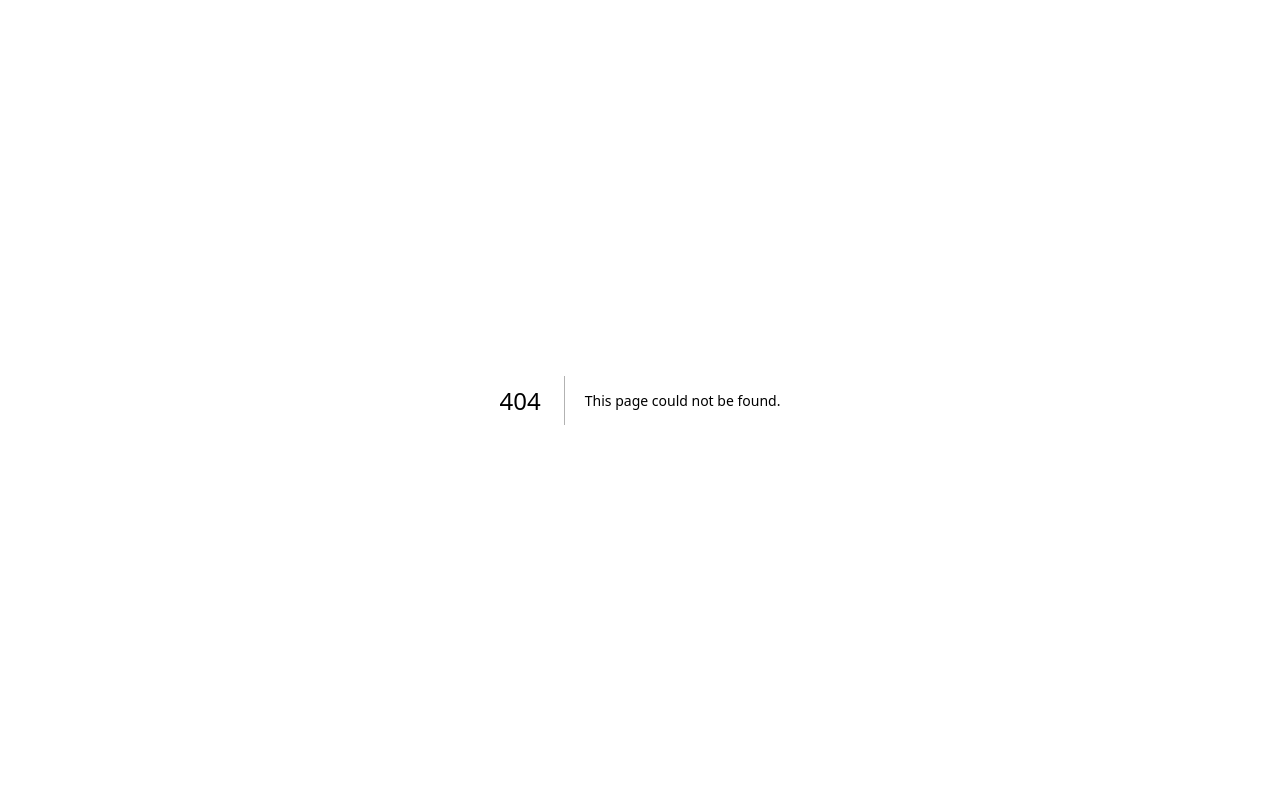
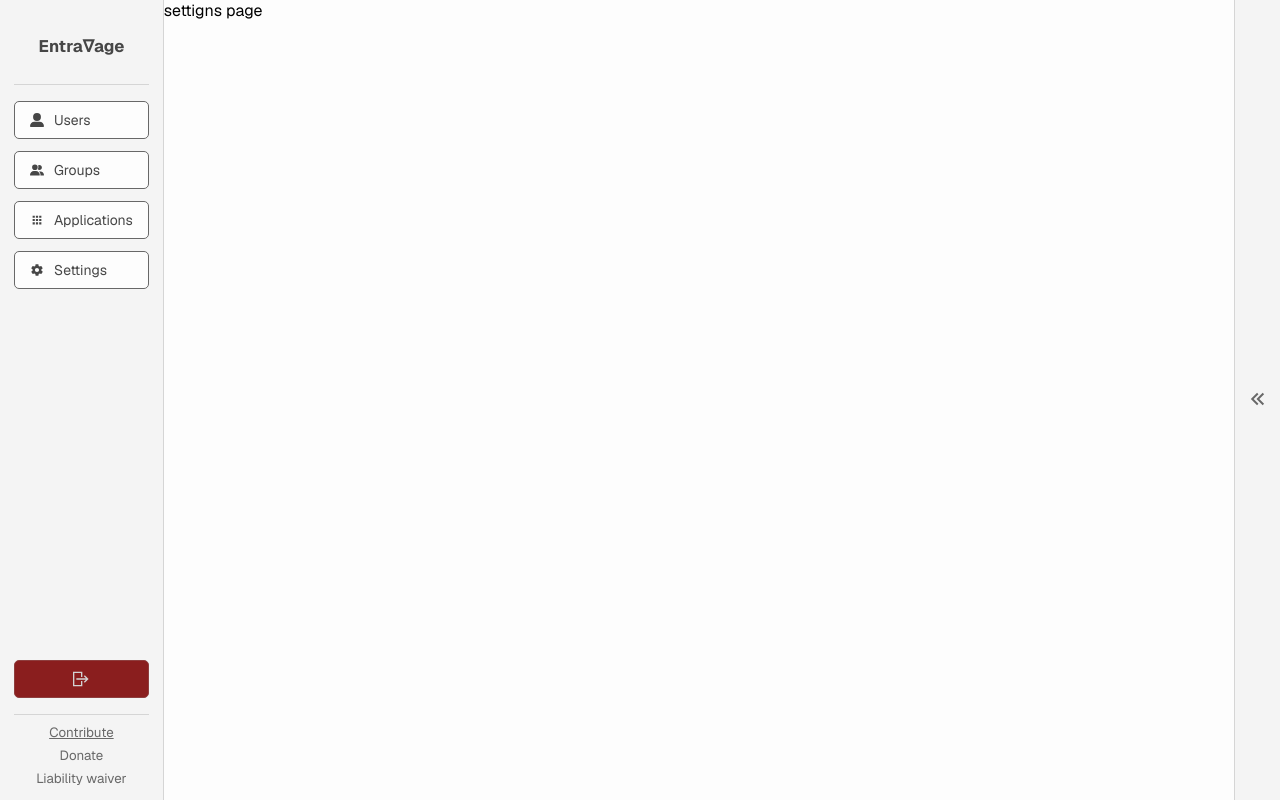
Before and after one commit to sundeka/Entravage, a Next.js app in the folder client/: page /dashboard/settings in a window 1280 px wide. Before the commit this address had no page. Built offline with nearby package versions, Linux system fonts and the light colour scheme.

Commit message:
add link to settings page

```diff
--- a/client/app/dashboard/dashboard.module.css
+++ b/client/app/dashboard/dashboard.module.css
@@ -69,7 +69,7 @@
   border-color: var(--red-shade2);
 }
 
-.listItemLink {
+.navbarLink {
   color: var(--shade4);
   height: inherit;
   display: flex;
@@ -80,7 +80,7 @@
   text-decoration: none !important;
 }
 
-.listItemLinkLogout {
+.navbarLinkLogout {
   height: inherit;
   display: flex;
   align-items: center;
@@ -88,19 +88,19 @@
   color: lightgray;
 }
 
-.listItemLinkLogout:visited {
+.navbarLinkLogout:visited {
   color: lightgray;
 }
 
-.listItemLinkLogout:hover {
+.navbarLinkLogout:hover {
   color: white;
 }
 
-.listItemLink:visited {
+.navbarLink:visited {
   color: var(--shade4);
 }
 
-.listItemLink:hover {
+.navbarLink:hover {
   color: var(--shade5);
 }
 
--- a/client/app/dashboard/layout.tsx
+++ b/client/app/dashboard/layout.tsx
@@ -16,37 +16,45 @@ export default function DashboardLayout({
     <div className={styles.container}>
       <div className={styles.sidebar}>
         <header className={styles.header}>
-          <h1 className={styles.headerText}>Entra&nabla;age</h1>
+          <Link
+            className={styles.navbarLink}
+            href="/dashboard"
+          >
+            <h1 className={styles.headerText}>Entra&nabla;age</h1>
+          </Link>
         </header>
         <nav className={styles.navigation}>
           <ul className={styles.list}>
             <li className={styles.listItem}>
-              <a className={styles.listItemLink}>
+              <a className={styles.navbarLink}>
                 <FaUserLarge />
                 Users
               </a>
             </li>
             <li className={styles.listItem}>
-              <a className={styles.listItemLink}>
+              <a className={styles.navbarLink}>
                 <FaUserGroup />
                 Groups
               </a>
             </li>
             <li className={styles.listItem}>
-              <a className={styles.listItemLink}>
+              <a className={styles.navbarLink}>
                 <IoMdApps />
                 Applications
               </a>
             </li>
             <li className={styles.listItem}>
-              <a className={styles.listItemLink}>
+              <Link
+                className={styles.navbarLink}
+                href="/dashboard/settings"
+              >
                 <IoMdSettings />
                 Settings
-              </a>
+              </Link>
             </li>
             <li className={styles.listItem}>
               <Link
-                className={styles.listItemLinkLogout}
+                className={styles.navbarLinkLogout}
                 href="/"
               >
                 <GrLogout />
--- /dev/null
+++ b/client/app/dashboard/settings/page.tsx
@@ -0,0 +1,7 @@
+const Settings = () => {
+  return (
+    <p>settigns page</p>
+  )
+}
+
+export default Settings
--- a/client/app/globals.css
+++ b/client/app/globals.css
@@ -15,8 +15,8 @@
     --shade1: #fdfdfd;
     --shade2: #f4f4f4;
     --shade3: #686868;
-    --shade4: #282828;
-    --shade5: #242424;
+    --shade4: #464646;
+    --shade5: #000;
     --shade6: #d5d5d5;
   }
 }
```
